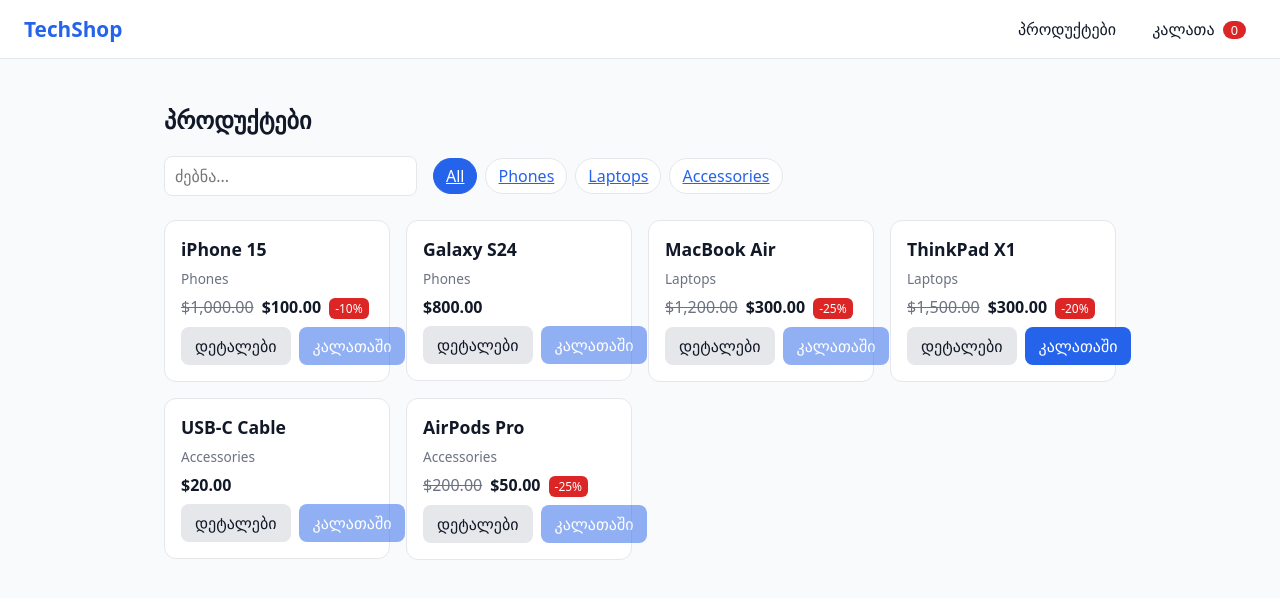
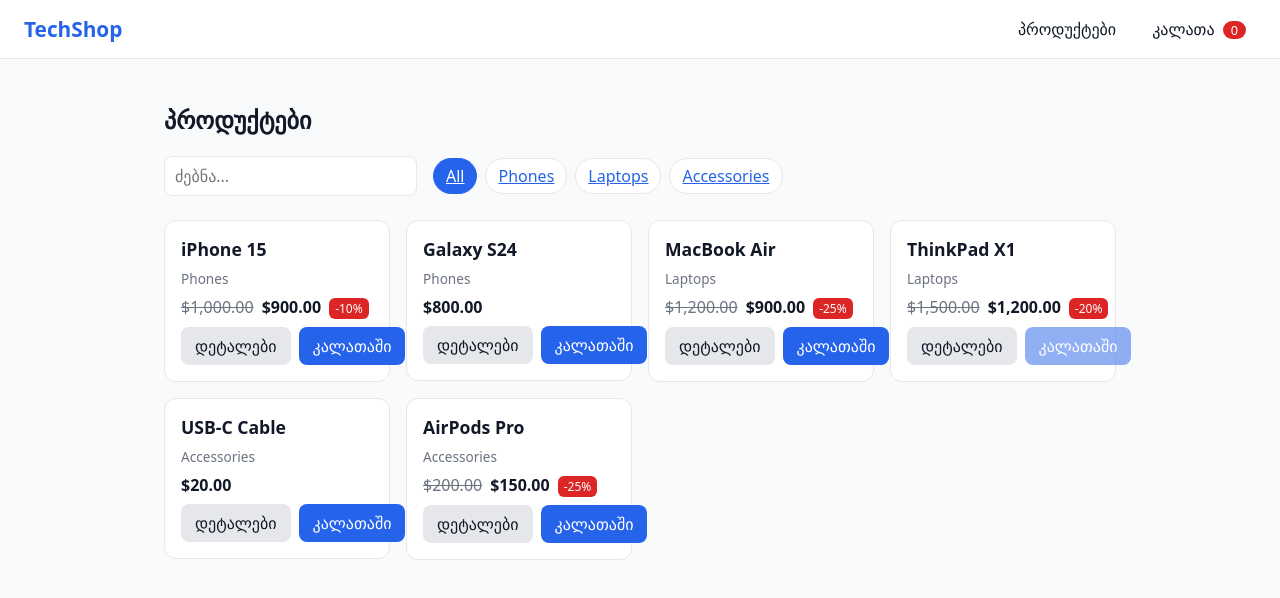
Before and after one commit to secreta77/exam_Debug, an Angular app: page /products in a window 1280 px wide. Shown: the top 598 px of the page. Built offline with nearby package versions, Linux system fonts and the light colour scheme.

Commit message:
fix discount pipe, highlight directive and add button disabled

```diff
--- a/src/app/features/products/components/product-card/product-card.component.html
+++ b/src/app/features/products/components/product-card/product-card.component.html
@@ -14,6 +14,6 @@
 
   <div class="actions">
     <button type="button" class="secondary" (click)="viewDetails.emit(product().id)">დეტალები</button>
-    <button type="button" [disabled]="product().inStock" (click)="addToCart.emit(product())">კალათაში</button>
+    <button type="button" [disabled]="!product().inStock" (click)="addToCart.emit(product())">კალათაში</button>
   </div>
 </article>
--- a/src/app/features/products/directives/highlight.directive.ts
+++ b/src/app/features/products/directives/highlight.directive.ts
@@ -17,6 +17,6 @@ export class HighlightDirective {
 
   @HostListener('mouseleave')
   onLeave(): void {
-    this.hovered.set(true);
+    this.hovered.set(false);
   }
 }
--- a/src/app/features/products/pipes/discount-price.pipe.ts
+++ b/src/app/features/products/pipes/discount-price.pipe.ts
@@ -1,7 +1,7 @@
 import { Pipe, PipeTransform } from '@angular/core';
 
 export function calcDiscountedPrice(price: number, discountPercent: number): number {
-  return Math.round(price * discountPercent) / 100;
+  return Math.round(price *(100-discountPercent)) / 100;
 }
 
 @Pipe({ name: 'discountPrice' })
```
Also changed, not shown: src/styles.css (line endings or trailing spaces).
